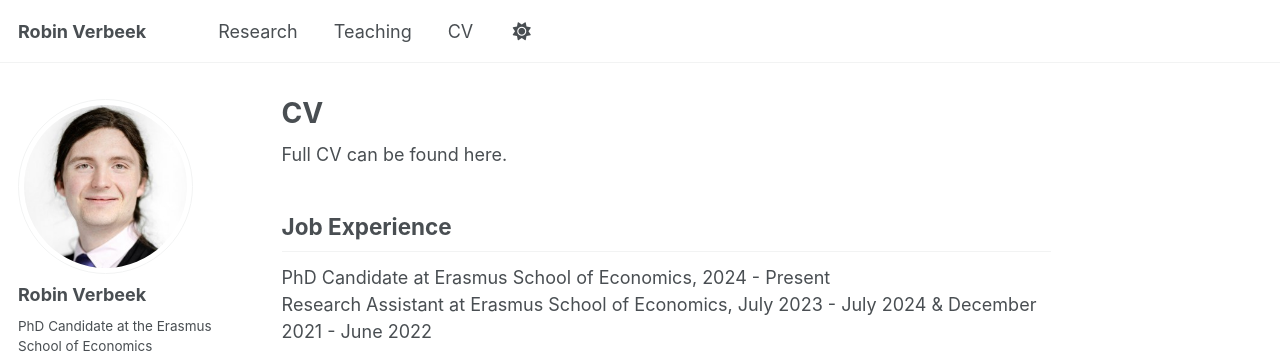
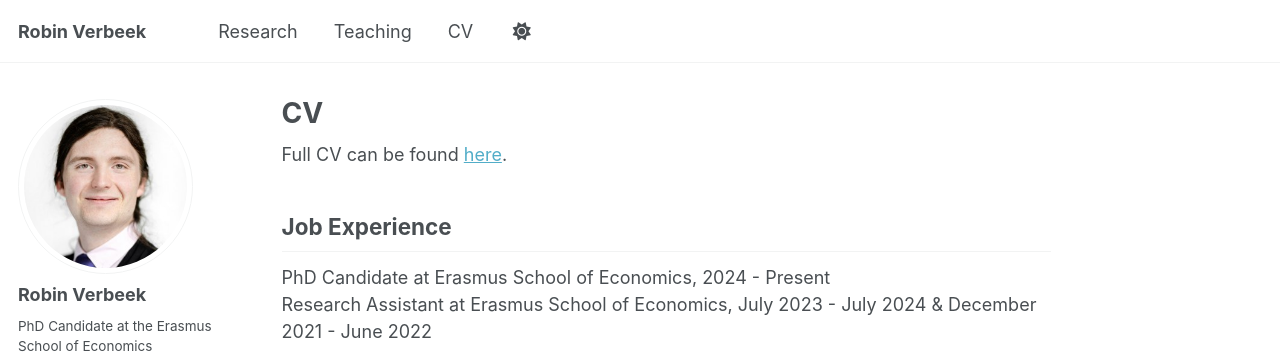
Before and after one commit to RobinV1/robinv1.github.io, a Jekyll site: the page built from _pages/cv.md, in a window 1280 px wide. Shown: the top 354 px of the page. Built offline with Jekyll 4.4.1, drawn with Linux system fonts in a browser that asks for light colours; some web fonts are replaced; part of the change alters nothing that is shown.

Commit message:
Update cv.md

```diff
--- a/_pages/cv.md
+++ b/_pages/cv.md
@@ -6,7 +6,7 @@ redirect_from:
   - /resume
 ---
 
-Full CV can be found here.
+Full CV can be found [here](/files/Curriculum Vitae Robin Verbeek website 2025-08-02.pdf).
 
 ## Job Experience
 PhD Candidate at Erasmus School of Economics, 2024 - Present
```
